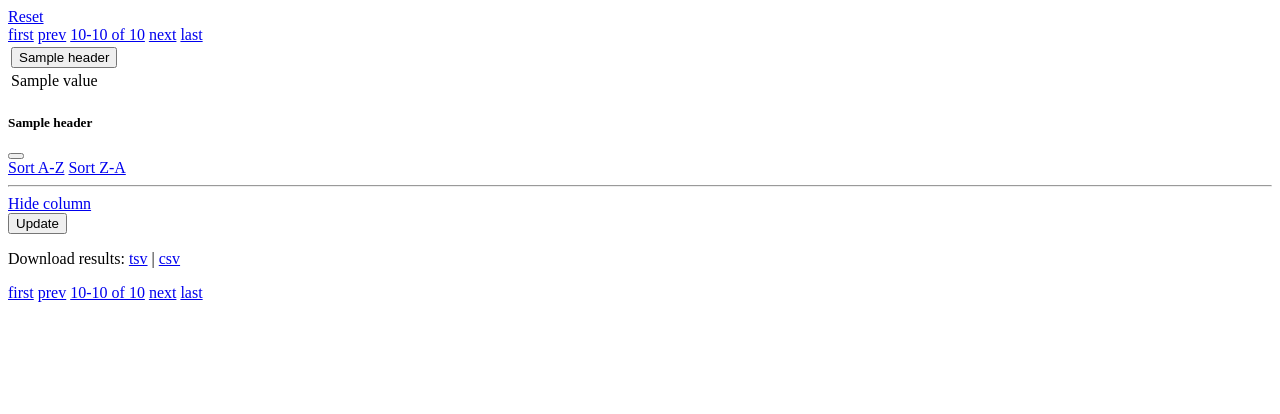
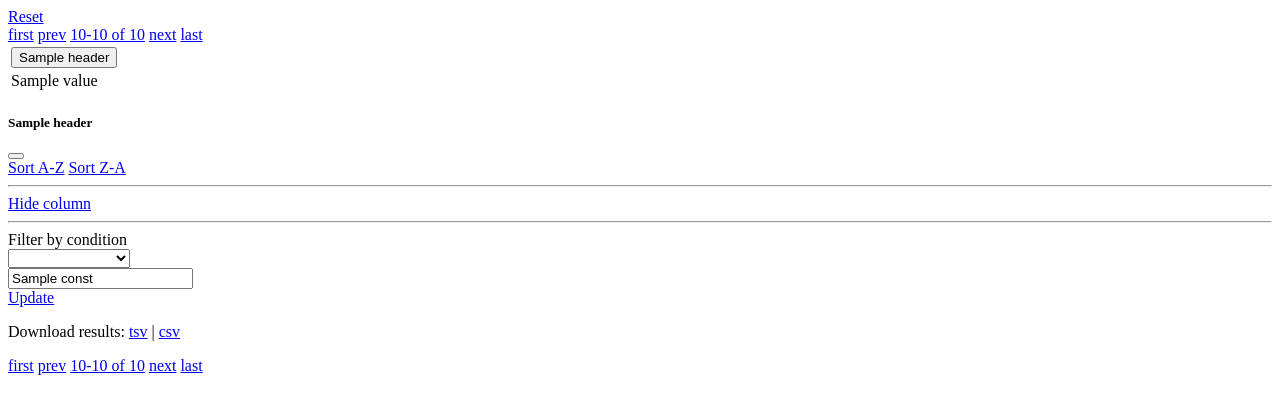
Before and after one commit to ontodev/sprocket, a Flask app: template sprocket/templates/horizontal.html in a window 1280 px wide. Shown: the top 414 px of the page. Run offline with Flask 2, Linux system fonts and the light colour scheme; the template is opened without the code that fills it: most values are stand-ins (such as "Sample title", 1, 10 or a date in 2020); parts of the project's set-up code (start-up, migrations or seed data) failed here and were passed over; some libraries are stand-ins or nearby versions.

Commit message:
Add filtering to modals

```diff
--- a/sprocket/templates/base.html
+++ b/sprocket/templates/base.html
@@ -184,6 +184,16 @@
 		window.location.href = url;
 	}
 
+	function submitForm(col) {
+		var url = new URL(window.location.href);
+		var operator = document.getElementById(`${col.replace(" ", "_")}Operator`).value;
+		var constraint = document.getElementById(`${col.replace(" ", "_")}Constraint`).value;
+		if (operator && constraint) {
+			url.searchParams.set(col, operator + "." + encodeURIComponent(constraint));
+			window.location.href = url;
+		}
+	}
+
 	function submitQueryForm(headers, hidden) {
 		/**
 		 * Submit the form to update query parameters and change search results. Include hidden form elements.
--- a/sprocket/templates/horizontal.html
+++ b/sprocket/templates/horizontal.html
@@ -118,9 +118,35 @@
 				<div class="row">
 					<a href="javascript:hide('{{ th }}')"><i class="bi-eye-slash"></i> Hide column</a>
 				</div>
+				<hr/>
+				<div class="row"><div class="col-auto pb-2">Filter by condition</div></div>
+				<div class="row">
+					{% set details = headers[th] %}
+					<div class="col-md-5">
+						<select class="form-select" id="{{ th | replace(' ', '_') }}Operator" name="operator">
+							{% if not details.has_selected %}
+							<option selected></option>
+							{% endif %}
+							{% for val, optdetails in details.options.items() %}
+								{% if optdetails.selected %}
+								<option value="{{ val }}" selected>{{ optdetails.label }}</option>
+								{% else %}
+								<option value="{{ val }}">{{ optdetails.label }}</option>
+								{% endif %}
+							{% endfor %}
+						</select>
+					</div>
+					<div class="col-md-7">
+						{% if details.const %}
+						<input class="form-control" id="{{ th | replace(' ', '_') }}Constraint" name="constraint" type="text" value="{{ details.const }}">
+						{% else %}
+						<input class="form-control" id="{{ th | replace(' ', '_') }}Constraint" name="constraint" type="text">
+						{% endif %}
+					</div>
+				</div>
 			</div>
 			<div class="modal-footer">
-        		<button type="button" class="btn btn-sm btn-primary">Update</button>
+        		<a type="button" class="btn btn-sm btn-primary" href="javascript:submitForm('{{ th }}')">Update</a>
 			</div>
 		</div>
 	</div>
```
